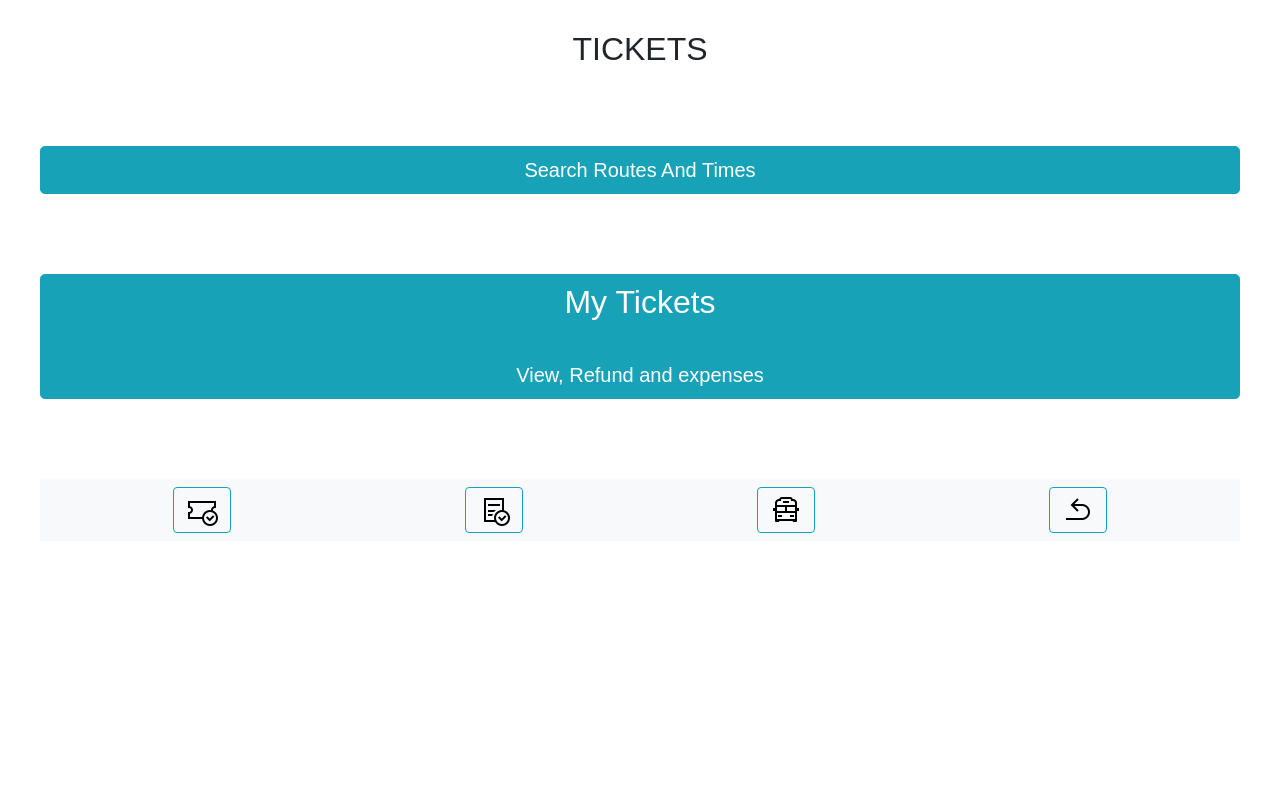
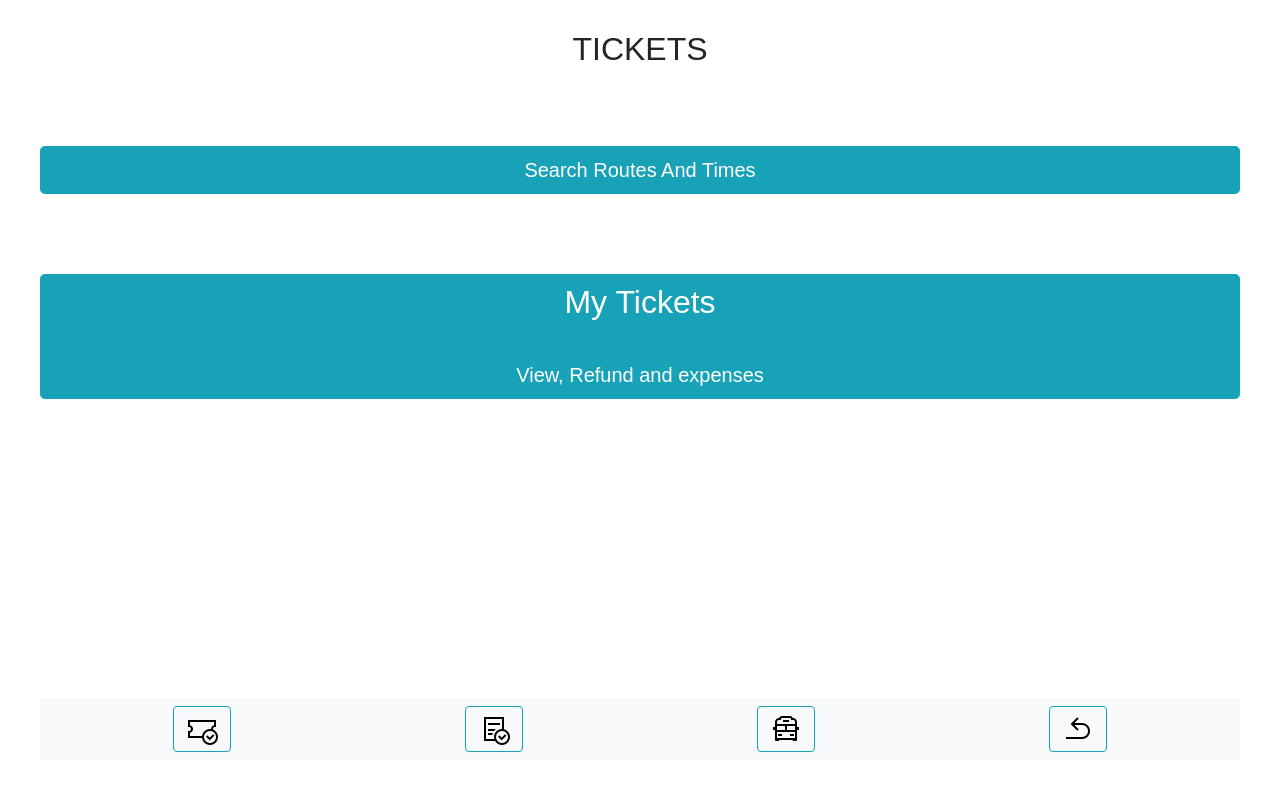
Before and after one commit to SergejsZ/IoT_UDP_CA, a Flask app: template templates/index.html in a window 1280 px wide. Run offline with Flask 2, Linux system fonts and the light colour scheme; the template is opened without the code that fills it, so the values that code supplies are empty; some libraries are stand-ins or nearby versions.

Commit message:
Fixed Footer.

```diff
--- a/application.py
+++ b/application.py
@@ -10,9 +10,27 @@ data = {}
 
 @app.route("/")
 def index():
-    if not session.get("username"):
-        return redirect("/signin")
     return render_template("index.html")
+
+@app.route("/signin", methods=['GET','POST'])
+def signin():
+    #username = request.form['username']
+    #password = request.form['password']
+    #if username and password:
+       # return json.dumps({'validation': validateUser(username, password)})
+    #return json.dumps({'validation': False})
+    return render_template('signin.html')
+
+@app.route("/singin", methods=['GET','POST'])
+def guest():
+    return redirect("/")
+@app.route("/register", methods=['GET','POST'])
+def register():
+    return render_template('register.html')
+
+
+def validateUser(username, password, confirmPassword):
+    return True
 
 @app.route("/keep_alive")
 def keep_alive():
@@ -26,23 +44,6 @@ def keep_alive():
 
 app.run( port = 5000)
 
-@app.route("/signin", methods=['GET','POST'])
-def signin():
-    #username = request.form['username']
-    #password = request.form['password']
-    #if username and password:
-       # return json.dumps({'validation': validateUser(username, password)})
-    #return json.dumps({'validation': False})
-    return render_template('signin.html')
-
-@app.route("/register", methods=['GET','POST'])
-def register():
-    return render_template('register.html')
-
-
-def validateUser(username, password, confirmPassword):
-    return True
-
 
 if __name__ == '__application__':
     app.run()
--- a/static/css/html.css
+++ b/static/css/html.css
@@ -1,5 +1,6 @@
 * {
   box-sizing: border-box;
+  overflow: hidden;
 }
 
 body {
@@ -52,14 +53,20 @@ body {
   flex: 4;
 }
 /* Style the footer */
-.footer {
-text-align: center;
+
+.footer{
+
+}
+.icon-bottom {
+    position:fixed;
+    bottom:0;
+    width:100%;
 
 }
 .btn.btn-outline-info
 {
-   margin-left: auto;
-  margin-right: auto;
+    margin-left: auto;
+    margin-right: auto;
 }
 /* Responsive layout - makes the three columns stack on top of each other instead of next to each other */
 @media (max-width: 600px) {
--- a/templates/index.html
+++ b/templates/index.html
@@ -41,9 +41,8 @@
     </button>
 </div>
 
-<footer>
-<div class="footer">
-    <div class="column bottom" style="backgruond-color:#FFFFFF;">
+<footer class="icon-bottom">
+    <div class="column bottom" style="background-color:#FFFFFF;">
         <nav class="navbar navbar-light bg-light">
                 <button class="btn btn-outline-info" type="button"><img src="/static/images/yourticket.jpg" alt="return"></button>
                 <button class="btn btn-outline-info" type="button"><img src="/static/images/bill.jpg" alt="receipt"></button>
@@ -51,7 +50,6 @@
                 <button class="btn btn-outline-info" type="button"><img src="/static/images/backarrow.jpg" alt="return"></button>
         </nav>
         </div>
-    </div>
 </footer>
 </body>
 </html>
--- a/templates/signin.html
+++ b/templates/signin.html
@@ -69,6 +69,8 @@
       </label>
     </div>
     </br>
+    <a href="/">Continue As Guest</a>
+    </br>
     <button class="w-100 btn btn-lg btn-success" type="submit">Sign in</button>
     <p class="mt-5 mb-3 text-muted">&copy; Transport4U 2022</p>
   </form>
```
